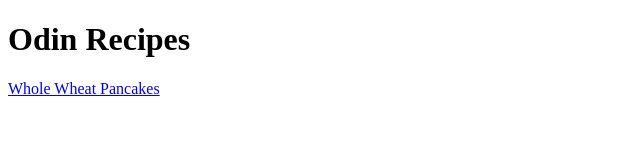
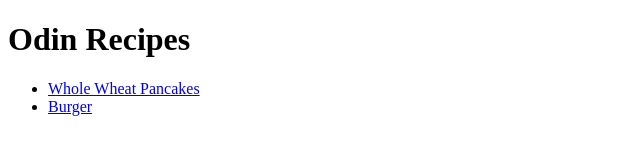
Before and after one commit to TeddygoesCoding/odin-recipes, a plain HTML site: page index.html in a window 1280 px wide. Shown: the whole page, without its empty margins (0-640 px from the left). Drawn offline with Linux system fonts and the light colour scheme.

Commit message:
Minor Changes
made the recipes in an unordered list, linked burger.html to the list

```diff
--- a/index.html
+++ b/index.html
@@ -7,7 +7,11 @@
 </head>
 <body>
     <h1>Odin Recipes</h1>
-    <a href="./recipes/pancakes.html">Whole Wheat Pancakes</a>
+    <ul>
+      <li><a href="./recipes/pancakes.html">Whole Wheat Pancakes</a></li>
+      <li><a href="./recipes/burger.html">Burger</a></li>
+    </ul>
+
 
 </body>
 </html>
```
